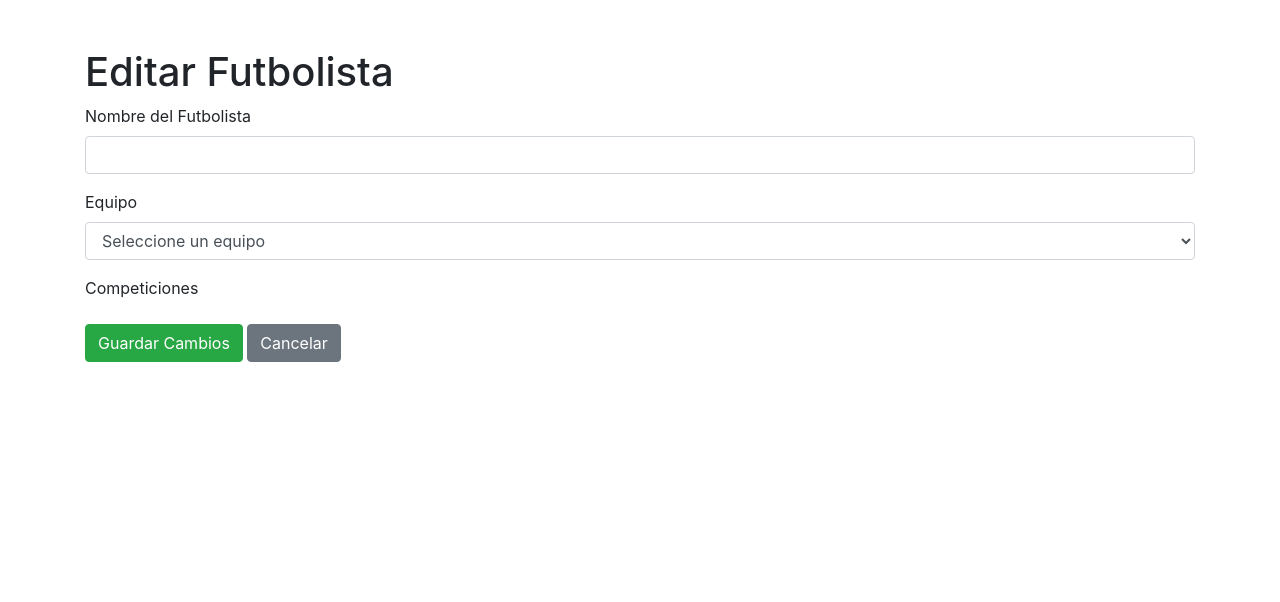
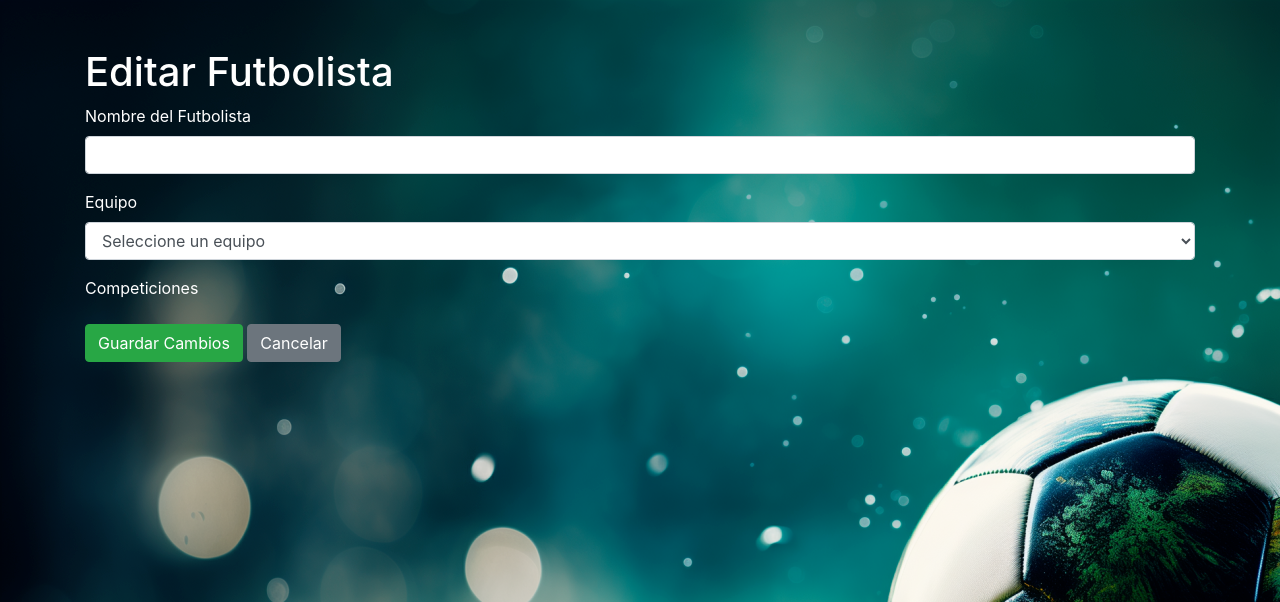
Before and after one commit to alexisescobales/colecciones, a PHP site: page /futbolistaput.php?id=1 in a window 1280 px wide. Shown: the top 602 px of the page. Run offline with PHP 8.4, Linux system fonts and the light colour scheme; data that the repository does not hold is empty; some libraries are stand-ins or nearby versions.

Commit message:
css changes

```diff
--- a/futbolistaput.php
+++ b/futbolistaput.php
@@ -74,3 +74,17 @@ function isChecked($competicionId, $futbolistaCompeticiones) {
     <script src="https://stackpath.bootstrapcdn.com/bootstrap/4.5.2/js/bootstrap.min.js"></script>
 </body>
 </html>
+
+<style>
+    body{
+        background-image: url(./img/futbol.png);
+    }
+
+    h1{
+        color: white;
+    }
+
+    form{
+        color: white;
+    }
+</style>
```
Also changed, not shown: futbolista.php (+14 -30 lines).
